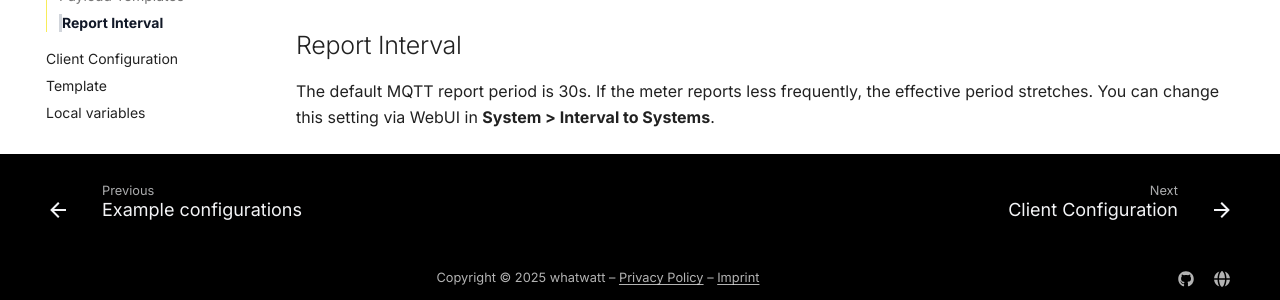
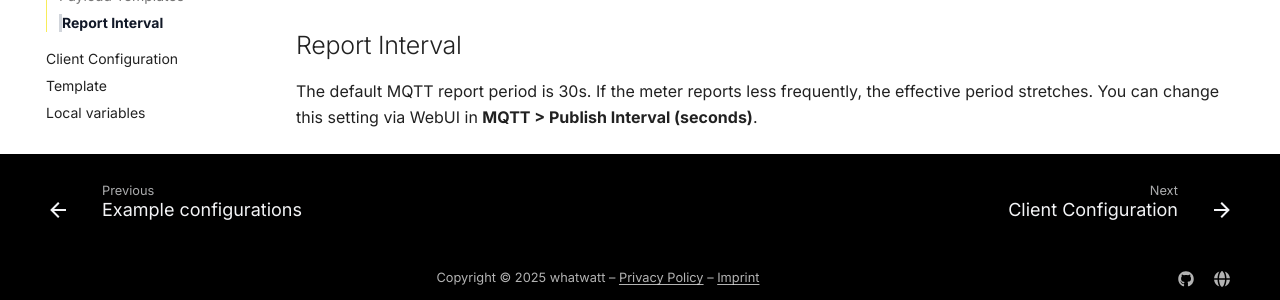
Before and after one commit to whatwatt-ch/whatwatt-go-documentation, an MkDocs documentation site: the page built from docs/30-mqtt/index.md, in a window 1280 px wide and 900 px high, scrolled down 1360 px. Shown: the part 590-890 px from the top of the window. Built offline with MkDocs 1.6.1 and Material for MkDocs 9.7.7, drawn with Linux system fonts in a browser that asks for light colours.

Commit message:
Update MQTT publish interval label

```diff
--- a/docs/30-mqtt/index.md
+++ b/docs/30-mqtt/index.md
@@ -35,9 +35,12 @@ real_device_tested: false
 
 ## Document Context
 
-- **Purpose**: Comprehensive guide for configuring whatwatt Go MQTT client to publish energy data to MQTT brokers
-- **When to use**: Setting up home automation, IoT platforms, real-time messaging systems, local data integration without cloud dependencies
-- **Prerequisites**: Basic MQTT concepts (pub/sub, brokers, topics), MQTT broker setup (Mosquitto, etc.), network connectivity knowledge
+- **Purpose**: Comprehensive guide for configuring whatwatt Go MQTT client to
+    publish energy data to MQTT brokers
+- **When to use**: Setting up home automation, IoT platforms, real-time messaging
+    systems, local data integration without cloud dependencies
+- **Prerequisites**: Basic MQTT concepts (pub/sub, brokers, topics), MQTT broker
+    setup (Mosquitto, etc.), network connectivity knowledge
 - **Related to**: MQTT payload templates, reading variables, secure MQTT with TLS, message queuing systems
 - **Validates against**: MQTT client configuration and message publishing with real energy meter data
 
@@ -53,11 +56,13 @@ real_device_tested: false
 - **TLS options**: Certificate validation with optional CN check skip
 - **Publishing trigger**: Only publishes when meter is connected and providing data
 
-The device can be connected to an MQTT broker using the built-in MQTT client. The MQTT client supports both unencrypted and encrypted connections.
+The device can be connected to an MQTT broker using the built-in MQTT client. The
+MQTT client supports both unencrypted and encrypted connections.
 
 !!! warning "Requires Plus license"
     MQTT publishing requires an active Plus or higher license.
-    On `FREE` devices you can still store MQTT configuration via `/api/v1/mqtt/settings`, but the firmware does not connect or publish.
+    On `FREE` devices you can still store MQTT configuration via
+    `/api/v1/mqtt/settings`, but the firmware does not connect or publish.
 
 !!! note
     whatwatt Go will only publish values if a meter is connected.
@@ -79,4 +84,6 @@ See: [MQTT Client](mqtt-client.md) for complete configuration reference and exam
 
 ## Report Interval
 
-The default MQTT report period is 30s. If the meter reports less frequently, the effective period stretches. You can change this setting via WebUI in **System > Interval to Systems**.
+The default MQTT report period is 30s. If the meter reports less frequently, the
+effective period stretches. You can change this setting via WebUI in
+**MQTT > Publish Interval (seconds)**.
--- a/docs/30-mqtt/mqtt-client.md
+++ b/docs/30-mqtt/mqtt-client.md
@@ -10,11 +10,13 @@ last_verified: '2025-11-26'
 
 # MQTT Client Configuration
 
-The device can connect to an MQTT broker using the built‑in client. Both unencrypted (`mqtt://`) and TLS encrypted (`mqtts://`) connections are supported.
+The device can connect to an MQTT broker using the built-in client. Both
+unencrypted (`mqtt://`) and TLS encrypted (`mqtts://`) connections are supported.
 
 !!! warning "Requires Plus license"
   The built-in MQTT client requires an active Plus or higher license.
-  On `FREE` devices the `/api/v1/mqtt/settings` endpoint remains available for configuration, but the client stays stopped and no data is published.
+  On `FREE` devices the `/api/v1/mqtt/settings` endpoint remains available for
+  configuration, but the client stays stopped and no data is published.
 
 !!! note "Publish Condition"
     The device publishes measurement values only when a meter is connected.
@@ -68,7 +70,8 @@ The device can connect to an MQTT broker using the built‑in client. Both unenc
 - POST full object to replace entire configuration.
 - PUT partial object to update specific fields (existing secret values retained).
 - Set any certificate/key/password field to `null` to delete it.
-- Reporting period (default 30 s) stretches if meter reports less frequently; adjustable in **System > Interval to Systems**.
+- Reporting period (default 30 s) stretches if meter reports less frequently;
+  adjustable in **MQTT > Publish Interval (seconds)**.
 
 ## Template & Variables
 
```
